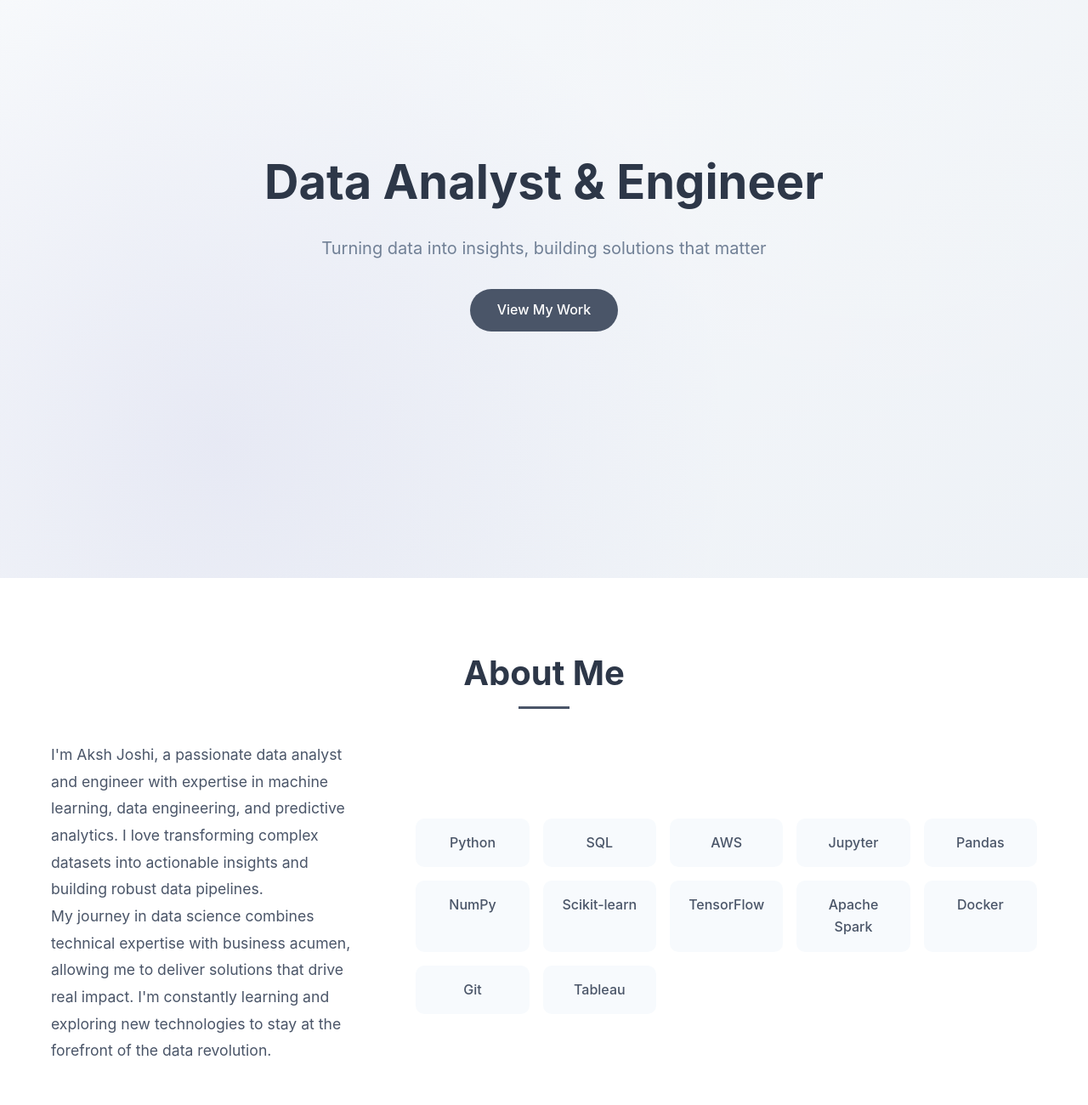
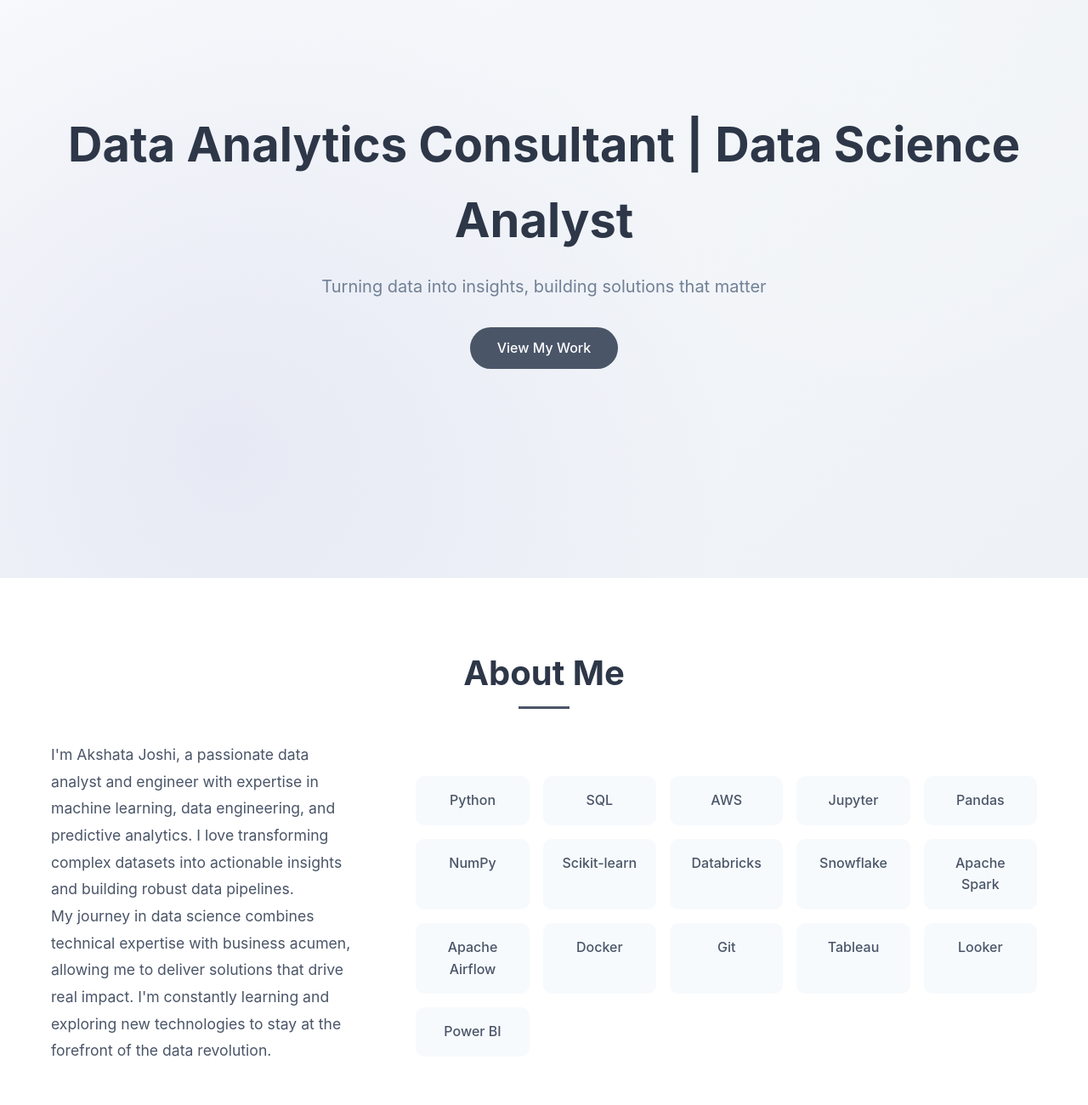
Before and after one commit to joshiaksh/joshiakshata, a plain HTML site: page index.html in a window 1280 px wide. Shown: the part 120-1420 px from the top of the page at 85% size. Drawn offline with Linux system fonts and the light colour scheme.

Commit message:
Update index.html

```diff
--- a/index.html
+++ b/index.html
@@ -3,7 +3,7 @@
 <html lang="en"><head><meta http-equiv="Content-Type" content="text/html; charset=UTF-8">
 
     <meta name="viewport" content="width=device-width, initial-scale=1.0">
-    <title>Aksh Joshi - Data Analyst &amp; Engineer</title>
+    <title>Akshata Joshi - Data Analytics Consultant | Data Science Analyst </title>
     <style>
         * {
             margin: 0;
@@ -381,7 +381,7 @@
     <!-- Hero Section -->
     <section id="home" class="hero">
         <div class="hero-content">
-            <h1>Data Analyst &amp; Engineer</h1>
+            <h1>Data Analytics Consultant | Data Science Analyst </h1>
             <p>Turning data into insights, building solutions that matter</p>
             <a href="file:///Users/mgkulkar/Downloads/portfolio_website%20(1).html#projects" class="cta-button">View My Work</a>
         </div>
@@ -393,7 +393,7 @@
             <h2 class="section-title">About Me</h2>
             <div class="about-content">
                 <div class="about-text">
-                    <p>I'm Aksh Joshi, a passionate data analyst and engineer with expertise in machine learning, data engineering, and predictive analytics. I love transforming complex datasets into actionable insights and building robust data pipelines.</p>
+                    <p>I'm Akshata Joshi, a passionate data analyst and engineer with expertise in machine learning, data engineering, and predictive analytics. I love transforming complex datasets into actionable insights and building robust data pipelines.</p>
 
                     <p>My journey in data science combines technical expertise with business acumen, allowing me to deliver solutions that drive real impact. I'm constantly learning and exploring new technologies to stay at the forefront of the data revolution.</p>
                 </div>
@@ -405,11 +405,15 @@
                     <div class="skill-item" style="opacity: 0; transform: translateY(20px); transition: 0.6s;">Pandas</div>
                     <div class="skill-item" style="opacity: 0; transform: translateY(20px); transition: 0.6s;">NumPy</div>
                     <div class="skill-item" style="opacity: 0; transform: translateY(20px); transition: 0.6s;">Scikit-learn</div>
-                    <div class="skill-item" style="opacity: 0; transform: translateY(20px); transition: 0.6s;">TensorFlow</div>
+                    <div class="skill-item" style="opacity: 0; transform: translateY(20px); transition: 0.6s;">Databricks</div>
+                    <div class="skill-item" style="opacity: 0; transform: translateY(20px); transition: 0.6s;">Snowflake</div>
                     <div class="skill-item" style="opacity: 0; transform: translateY(20px); transition: 0.6s;">Apache Spark</div>
+                    <div class="skill-item" style="opacity: 0; transform: translateY(20px); transition: 0.6s;">Apache Airflow</div>
                     <div class="skill-item" style="opacity: 0; transform: translateY(20px); transition: 0.6s;">Docker</div>
                     <div class="skill-item" style="opacity: 0; transform: translateY(20px); transition: 0.6s;">Git</div>
                     <div class="skill-item" style="opacity: 0; transform: translateY(20px); transition: 0.6s;">Tableau</div>
+                    <div class="skill-item" style="opacity: 0; transform: translateY(20px); transition: 0.6s;">Looker</div>
+                    <div class="skill-item" style="opacity: 0; transform: translateY(20px); transition: 0.6s;">Power BI</div>
                 </div>
             </div>
         </div>
@@ -485,10 +489,10 @@
                     <a href="https://github.com/joshiaksh" class="contact-link">
                         <span>📧</span> GitHub
                     </a>
-                    <a href="mailto:aksh.joshi@example.com" class="contact-link">
+                    <a href="akshatajoshi52@gmail.com" class="contact-link">
                         <span>✉️</span> Email
                     </a>
-                    <a href="https://linkedin.com/in/akshjoshi" class="contact-link">
+                    <a href="https://www.linkedin.com/in/joshi-akshata/" class="contact-link">
                         <span>💼</span> LinkedIn
                     </a>
                 </div>
@@ -499,7 +503,7 @@
     <!-- Footer -->
     <footer>
         <div class="container">
-            <p>© 2025 Aksh Joshi. Crafted with passion for data and design.</p>
+            <p>© 2025 Akshata Joshi. Crafted with passion for data and product</p>
         </div>
     </footer>
 
```
